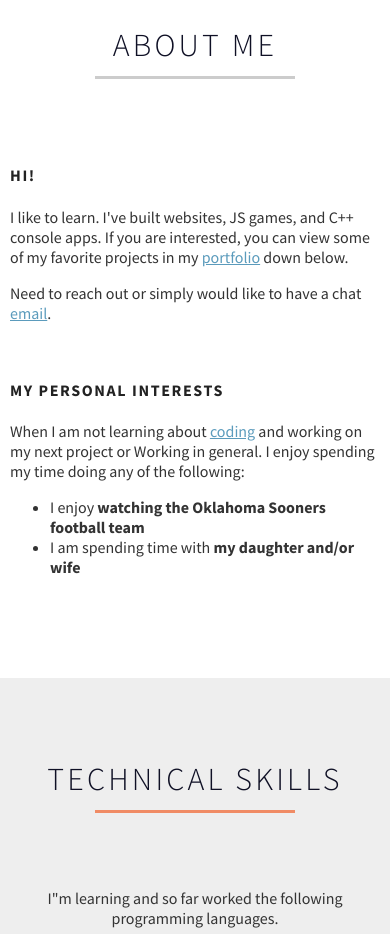
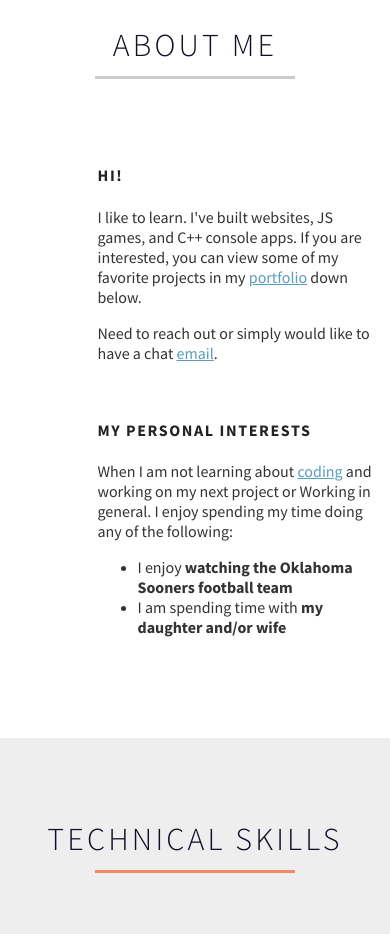
Before and after one commit to lmanuel34/portfolio, a plain HTML site: page index.html in a window 390 px wide. Shown: the part 900-1834 px from the top of the page. Drawn offline with nearby package versions, Linux system fonts and the light colour scheme.

Commit message:
Update grid.css
cleaned up alignment under about me section

```diff
--- a/grid.css
+++ b/grid.css
@@ -133,4 +133,139 @@ Note: Respond.js only understands min-width / max-width media queries
 
 @media screen and (max-width: 320px) {
 	/* Break-point if needed */
+}/******
+QBKL Grid
+-------------------------------------------
+For IE8, use in conjunction with Respond.js
+https://github.com/scottjehl/Respond
+
+Note: Respond.js only understands min-width / max-width media queries
+******/
+
+/* 1. Grid elements */
+
+.container {
+	margin-left: auto;
+	margin-right: auto;
+	padding: 0;
+	max-width: 4000px;
 }
+
+.container:before,
+.container:after {
+	content: " ";
+	display: table;
+}
+
+.container:after {
+	clear: both;
+}
+
+.column,
+.col-full,
+.col-1-2,
+.col-1-3,
+.col-2-3,
+.col-1-4,
+.col-3-4,
+.col-1-5,
+.col-2-5,
+.col-3-5,
+.col-1-6 {
+	float: left;
+	padding: 15px;
+	-moz-box-sizing: border-box;
+	-webkit-box-sizing: border-box;
+	box-sizing: border-box;
+}
+
+.col-full { width: 100%; }
+.col-1-2 { width: 50%; }
+.col-1-3 { padding-left: 25%!important;}
+.col-2-3 { width: 66.66666666666666%; }
+.col-1-4 { width: 25%; }
+.col-3-4 { width: 75%; }
+.col-1-5 { width: 20%; }
+.col-2-5 { width: 40%; }
+.col-3-5 { width: 60%; }
+.col-1-6 { width: 16.666666666666664%; }
+
+
+.row { width: 100%; }
+.row,
+.col-wrap {
+	margin-left: auto;
+	margin-right: auto;
+	padding: 0!important;
+}
+
+.row:before,
+.row:after,
+.col-wrap:before,
+.col-wrap:after {
+	content: " ";
+	display: table;
+}
+
+.row:after,
+.col-wrap:after {
+	clear: both;
+}
+
+/* 2. Media queries */
+@media screen and (max-width: 1024px) {
+	.container { max-width: 960px; }
+	.column,
+	.col-full,
+	.col-1-2,
+	.col-1-3,
+	.col-2-3,
+	.col-1-4,
+	.col-3-4,
+	.col-1-5,
+	.col-2-5,
+	.col-3-5,
+	.col-1-6 { padding: 15px; }
+}
+
+@media screen and (max-width: 800px) {
+	.container { max-width: 780px; }
+	.column,
+	.col-full,
+	.col-1-2,
+	.col-1-3,
+	.col-2-3,
+	.col-1-4,
+	.col-3-4,
+	.col-1-5,
+	.col-2-5,
+	.col-3-5,
+	.col-1-6 { padding: 10px; }
+}
+
+@media screen and (max-width: 768px) {
+	.container { max-width: 750px; }
+}
+
+@media screen and (max-width: 640px) {
+	.container { max-width: 100%; }
+	.column,
+	.col-full,
+	.col-1-2,
+	.col-1-3,
+	.col-2-3,
+	.col-1-4,
+	.col-3-4,
+	.col-1-5,
+	.col-2-5,
+	.col-3-5,
+	.col-1-6 { float: none; width: 100%; }
+}
+
+@media screen and (max-device-width: 540px) {
+	/* Break-point if needed */
+}
+
+@media screen and (max-width: 320px) {
+	/* Break-point if needed */
+}
```
